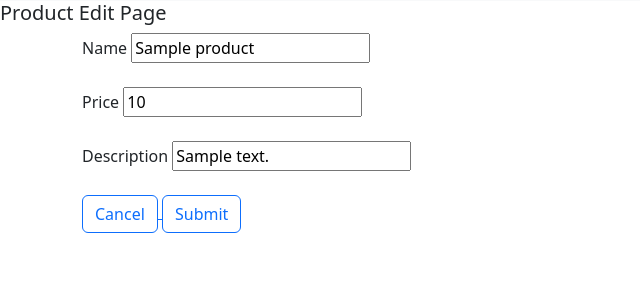
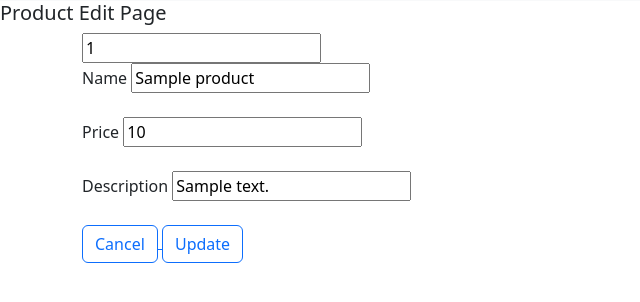
Before and after one commit to naybala/project, a PHP site: page /index.php?page=product-edit&action=1 in a window 1280 px wide. Shown: the part 55-357 px from the top of the page, without its empty margins (0-640 px from the left). Run offline with PHP 8.4, Linux system fonts and the light colour scheme; tables that the repository leaves empty or names only in its code hold one stand-in row (values such as "Sample post").

Commit message:
update process

```diff
--- a/UI/product/productEdit.php
+++ b/UI/product/productEdit.php
@@ -1,19 +1,27 @@
 <?php
 include "function/productEditFun.php";
+include "function/productUpdateFun.php";
 ?>
 <h5>Product Edit Page</h5>
 
 <div class="container">
+
+
     <form action="" method="post">
+        <input type="text" name="p_id" value="<?php echo $editProduct['id'] ?>">
 
         <div>
             <label for="">Name</label>
             <input type="text" name="p_name" value="<?php echo $editProduct['name'] ?>">
         </div><br>
+
+
         <div>
             <label for="">Price</label>
             <input type="text" name="p_price" value="<?php echo $editProduct['price'] ?>">
         </div><br>
+
+
         <div>
             <label for="">Description</label>
             <input type="text" name="p_description" value="<?php echo $editProduct['description'] ?>">
@@ -23,7 +31,7 @@ include "function/productEditFun.php";
         <a href="index.php?page=product-list">
             <button type="button" class="btn btn-outline-primary">Cancel</button>
         </a>
-        <button type="submit" class="btn btn-outline-primary" name="p_accept">Submit</button>
+        <button type="submit" class="btn btn-outline-primary" name="p_update">Update</button>
     </form>
 
 </div>
--- a/function/productEditFun.php
+++ b/function/productEditFun.php
@@ -3,6 +3,5 @@
 if (isset($_REQUEST['action'])) {
     $id = $_REQUEST['action'];
     $editProduct = mysqli_query($connection, "SELECT * FROM products where id = '" . $id . "'");
-
     $editProduct = mysqli_fetch_assoc($editProduct);
 }
--- /dev/null
+++ b/function/productUpdateFun.php
@@ -0,0 +1,16 @@
+<?php
+
+if (isset($_POST['p_update'])) {
+    $id = $_POST['p_id'];
+    $name = $_POST['p_name'];
+    $price = $_POST['p_price'];
+    $description = $_POST['p_description'];
+    $updateProduct = mysqli_query($connection,
+        "Update products
+        Set name = '" . $name . "',
+        price = '" . $price . "',
+        description = '" . $description . "'  WHERE id= '" . $id . "'");
+    if ($updateProduct) {
+        echo "<script>window.location.href='index.php?page=product-list'</script>";
+    }
+}
```
